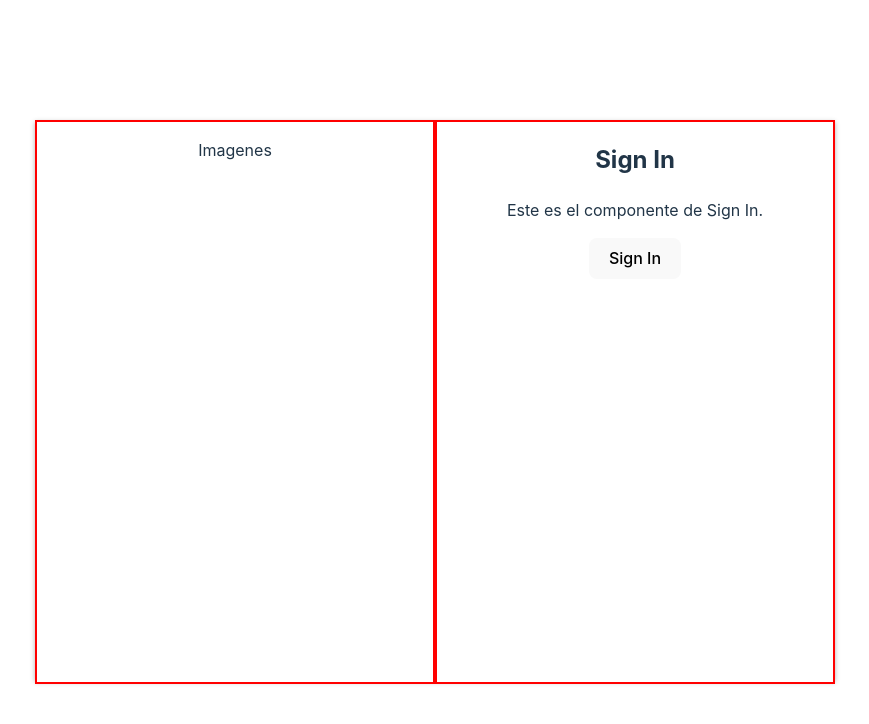
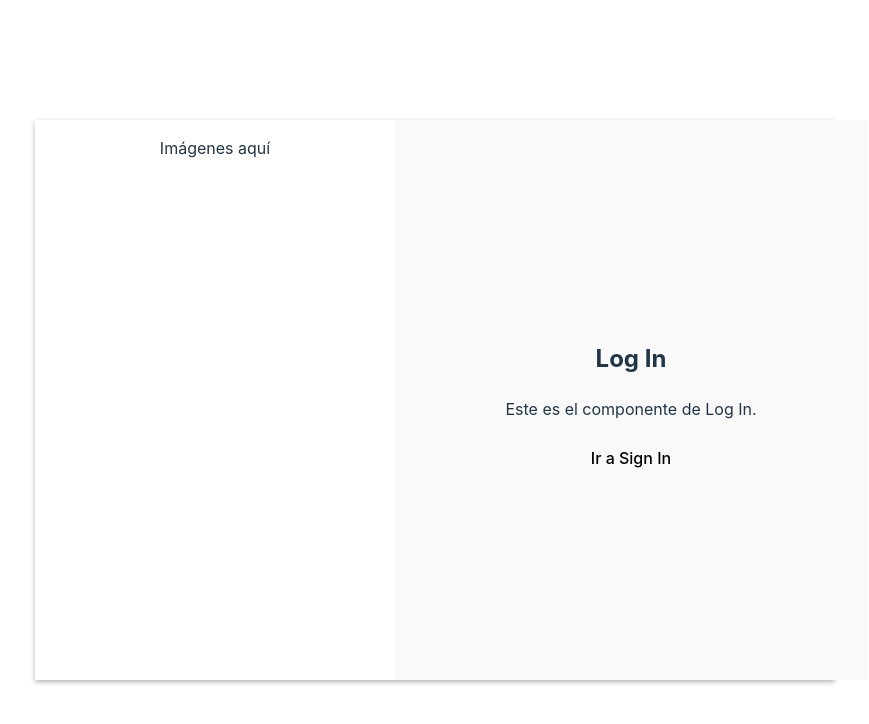
Before and after one commit to Manila03/MovieMeter_FrontEnd, a React (Vite) app: page /Login_SignIn in a window 1280 px wide. Shown: the top 724 px of the page, without its empty margins (205-1074 px from the left). Built offline with nearby package versions, Linux system fonts and the light colour scheme.

Commit message:
login y sign in del lado derecho

```diff
--- a/src/views/Login_SignIn.css
+++ b/src/views/Login_SignIn.css
@@ -1,30 +1,27 @@
-.hidden {
-    opacity: 0; /* Hazlo invisible */
-    pointer-events: none; /* Desactiva interacciones si es necesario */
-    transition: opacity 0.1s ease; /* Transición suave */
-    display: none;
+.container {
+    display: flex;
+    justify-content: space-between; /* Asegura la separación horizontal entre hijos */
+    align-items: stretch; /* Estira los hijos para que ocupen la misma altura */
+    box-shadow: 0 0.125rem 0.3125rem rgba(0, 0, 0, 0.3); /* Sombra más pronunciada */
+    margin: 1rem auto; /* Centra horizontalmente y agrega separación vertical */
+    width: 50rem; /* Ancho del contenedor */
+    height: 35rem; /* Altura fija del contenedor */
 }
 
-.container {
-    display: flex;
-    justify-content: space-between; /* Asegura que Sign In y Log In estén en sus posiciones */
-    align-items: stretch; /* Estira los hijos para que ocupen toda la altura */
-    box-shadow: 0 0.125rem 0.3125rem rgba(0, 0, 0, 0.3); /* Sombra más pronunciada */
-    margin: 1rem auto; /* Centra horizontalmente y agrega más separación vertical */
-    width: 50rem; /* Aumenta el ancho máximo */
-    height: 35rem; /* Altura dinámica basada en el contenido */
+.imagenes {
+    flex: 0 0 45%; /* Ocupa el 40% del ancho del contenedor */
+    text-align: center;
+    background-color: white;
+    /*border: 2px solid red;*/
+    min-height: 35rem; /* Asegura una altura mínima igual al contenedor */
 }
 
-
-.sign-in,
-.login,
-.imagenes {
-    flex: 1; /* Ambos componentes ocupan el mismo ancho */
-    text-align: center;
-    transition: opacity 1s ease; /* Transición suave para ocultar/mostrar */
-    height: auto; /* Permitir que su altura dependa del contenido */
-    min-height: 35rem; /* Altura mínima para asegurar consistencia */
-    width: 25rem;
-    background-color: white;
-    border: 2px solid red
+.form-container {
+    flex: 0 0 55%; /* Ocupa el 60% del ancho del contenedor */
+    padding: 1rem; /* Espaciado interno */
+    background-color: #f9f9f9; /* Fondo claro */
+    /*border-left: 2px solid #ddd;  Separador entre imagenes y form-container */
+    display: flex; /* Flexbox interno para alinear el contenido */
+    justify-content: center; /* Centra el formulario horizontalmente */
+    align-items: center; /* Centra el formulario verticalmente */
 }
--- a/src/views/Login_SignIn.jsx
+++ b/src/views/Login_SignIn.jsx
@@ -1,8 +1,9 @@
 import React, { useState, useEffect } from "react";
 import "./Login_SignIn.css";
 
+//{condicion ? si_valor_true : si_valor_false}
 const Login_SignIn = () => {
-  const [signIn, setSignIn] = useState(false);
+  const [signIn, setSignIn] = useState(false); // false: muestra Login, true: muestra SignIn
 
   return (
     <div className="container">
@@ -10,37 +11,36 @@ const Login_SignIn = () => {
         <Imagenes />
       </div>
 
-      <div className={`sign-in ${signIn ? "hidden" : ""}`}>
-        <LeftComponent setSignIn={setSignIn} />
-      </div>
-
-      {/* Log In solo cuando signIn es true */}
-      <div className={`login ${!signIn ? "hidden" : ""}`}>
-        <RightComponent setSignIn={setSignIn} />
+      <div className="form-container">
+        {signIn ? (
+          <SignIn setSignIn={setSignIn} />
+        ) : (
+          <Login setSignIn={setSignIn} />
+        )}
       </div>
     </div>
   );
 };
 
-const LeftComponent = ({ setSignIn }) => (
+const SignIn = ({ setSignIn }) => (
   <div>
     <h2>Sign In</h2>
     <p>Este es el componente de Sign In.</p>
-    <button onClick={() => setSignIn(true)}>Sign In</button>
+    <button onClick={() => setSignIn(false)}>Ir a Login</button>
   </div>
 );
 
-const RightComponent = ({ setSignIn }) => (
+const Login = ({ setSignIn }) => (
   <div>
     <h2>Log In</h2>
     <p>Este es el componente de Log In.</p>
-    <button onClick={() => setSignIn(false)}>Log In</button>
+    <button onClick={() => setSignIn(true)}>Ir a Sign In</button>
   </div>
 );
 
 const Imagenes = () => (
   <div>
-    <p>Imagenes</p>
+    <p>Imágenes aquí</p>
   </div>
 );
 
```
